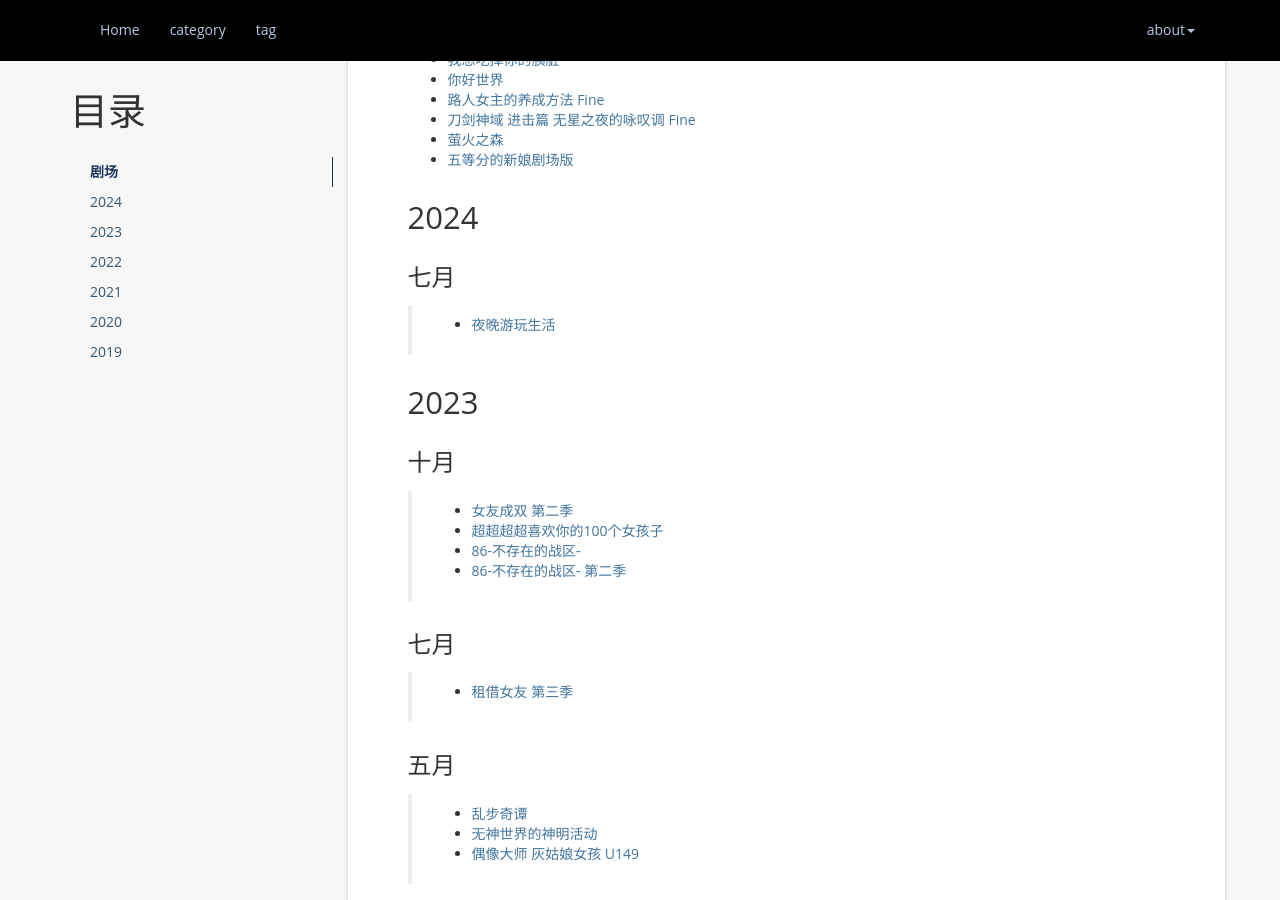
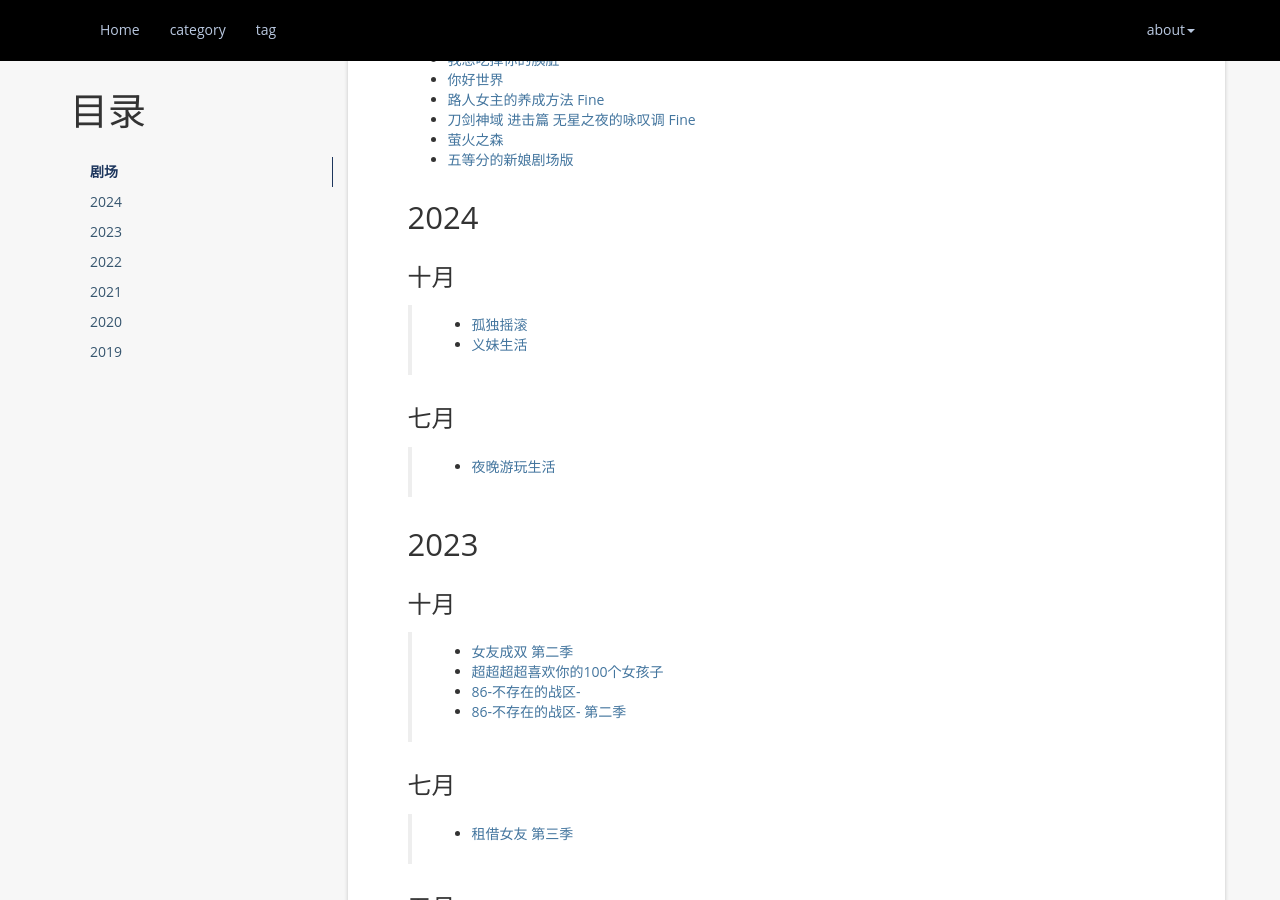
Before and after one commit to atgtahub/atgtahub.github.io, a Jekyll site: the page built from about/bangumi.md, in a window 1280 px wide and 900 px high, scrolled down 584 px. Built offline with Jekyll 4.4.1, drawn with Linux system fonts in a browser that asks for light colours; a script that is not in the unit is left out; comment, search, counter and statistics services are not loaded.

Commit message:
feat: bangumi.md

```diff
--- a/about/bangumi.md
+++ b/about/bangumi.md
@@ -25,6 +25,11 @@ permalink: /bangumi
 + <a href="https://www.yhdmp.cc/showp/22157.html" target="_blank">五等分的新娘剧场版</a>
 
 ## 2024
+
+### 十月
+
+> + <a href="javascript:;">孤独摇滚</a>
+> + <a href="javascript:;">义妹生活</a>
 
 ### 七月
 
```
